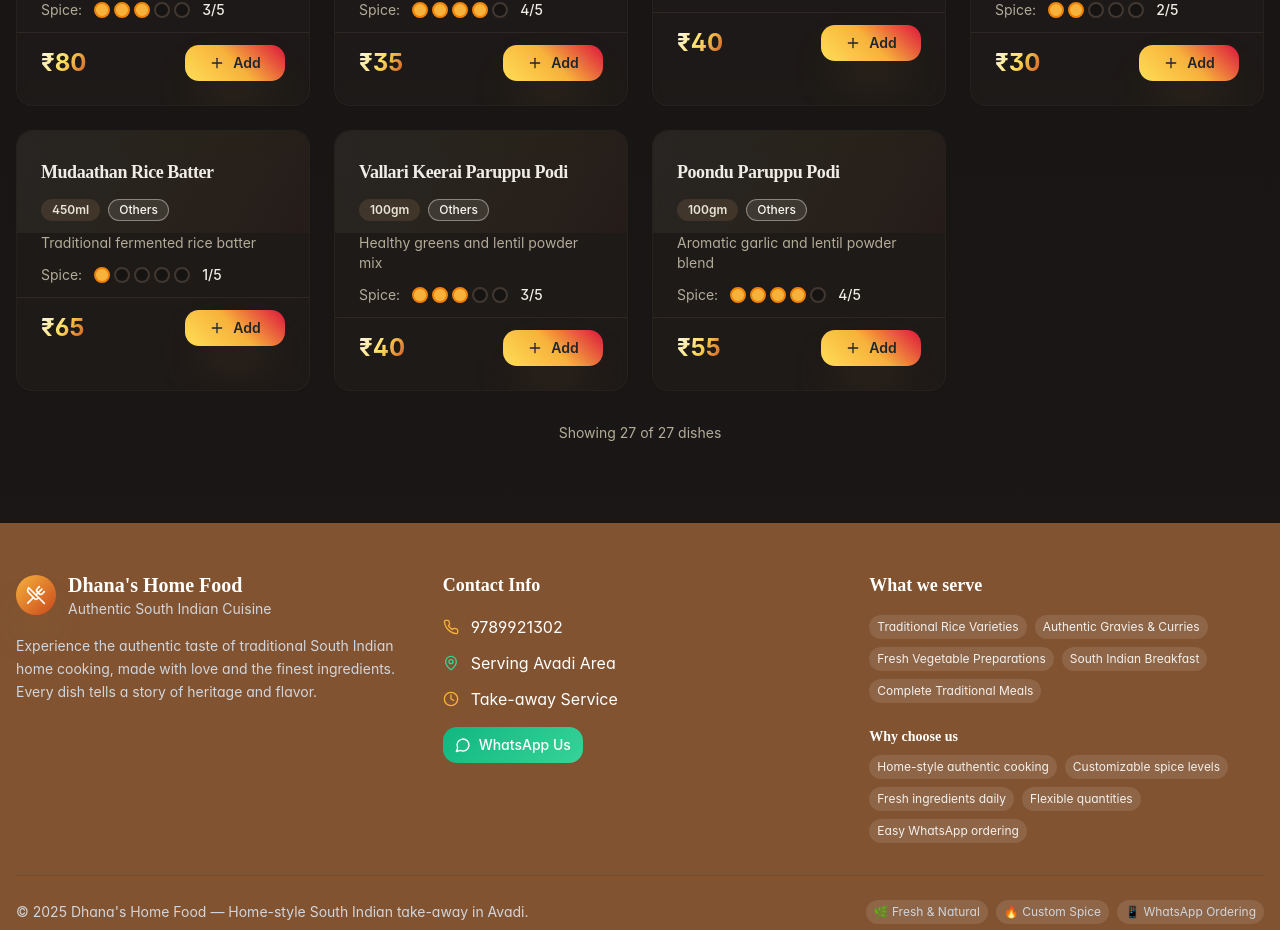
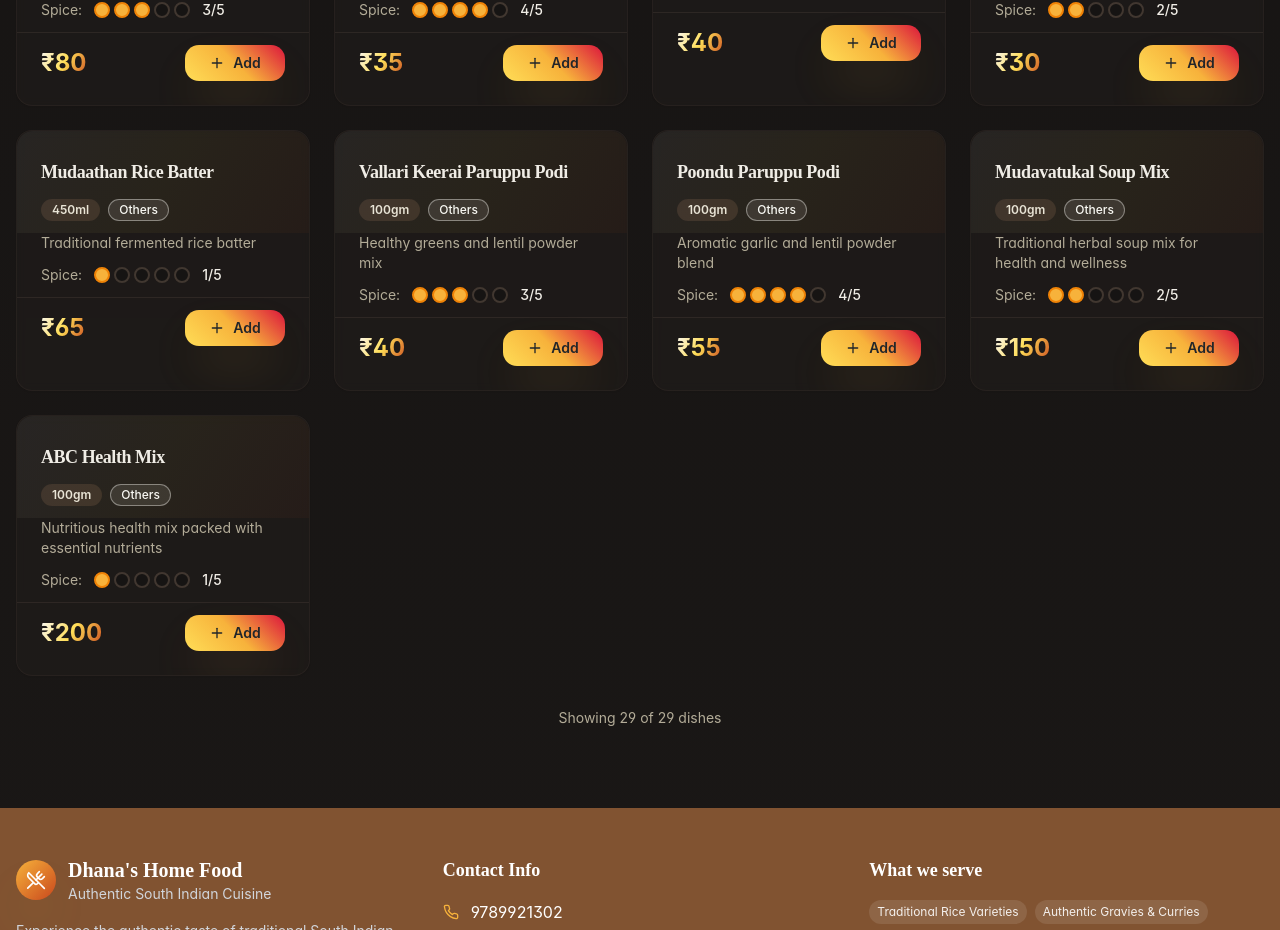
Before and after one commit to Gowtz07/dhanaskitchen, a React (Vite) app: page / in a window 1280 px wide. Shown: the part 2887-3817 px from the top of the page. Built offline with nearby package versions, Linux system fonts and the light colour scheme.

Commit message:
Add new items to menu

```diff
--- a/src/data/menu.ts
+++ b/src/data/menu.ts
@@ -271,6 +271,26 @@ export const menuData: Dish[] = [
     ingredients: 'Garlic, dal, red chili, spices',
     category: 'Others',
     description: 'Aromatic garlic and lentil powder blend'
+  },
+  {
+    id: 'mudavatukal-soup-mix',
+    name: 'Mudavatukal Soup Mix',
+    price: 150,
+    quantity: '100gm',
+    spiceLevel: 2,
+    ingredients: 'Mixed herbs, spices, natural ingredients',
+    category: 'Others',
+    description: 'Traditional herbal soup mix for health and wellness'
+  },
+  {
+    id: 'abc-health-mix',
+    name: 'ABC Health Mix',
+    price: 200,
+    quantity: '100gm',
+    spiceLevel: 1,
+    ingredients: 'Multi-grain blend, nuts, natural ingredients',
+    category: 'Others',
+    description: 'Nutritious health mix packed with essential nutrients'
   }
 ];
 
```
